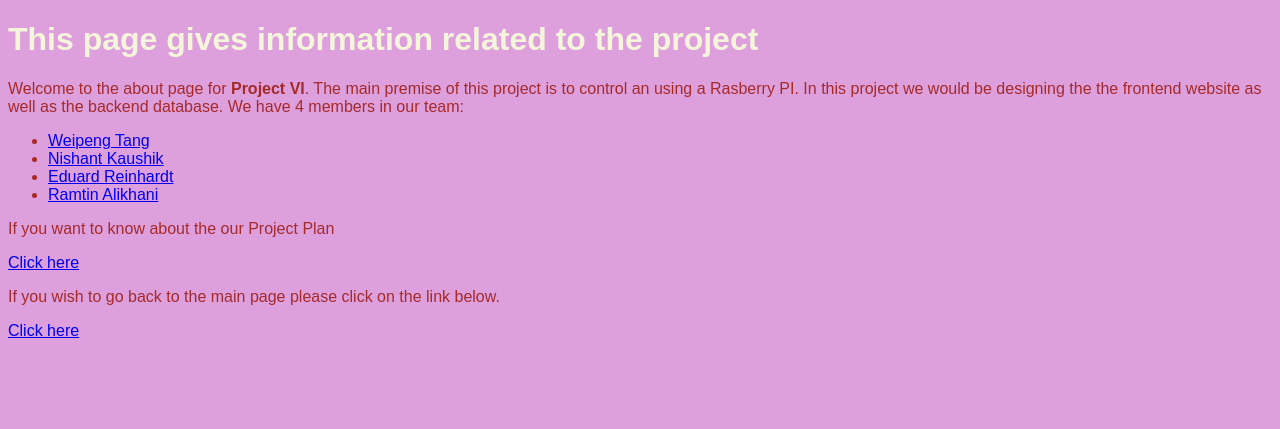
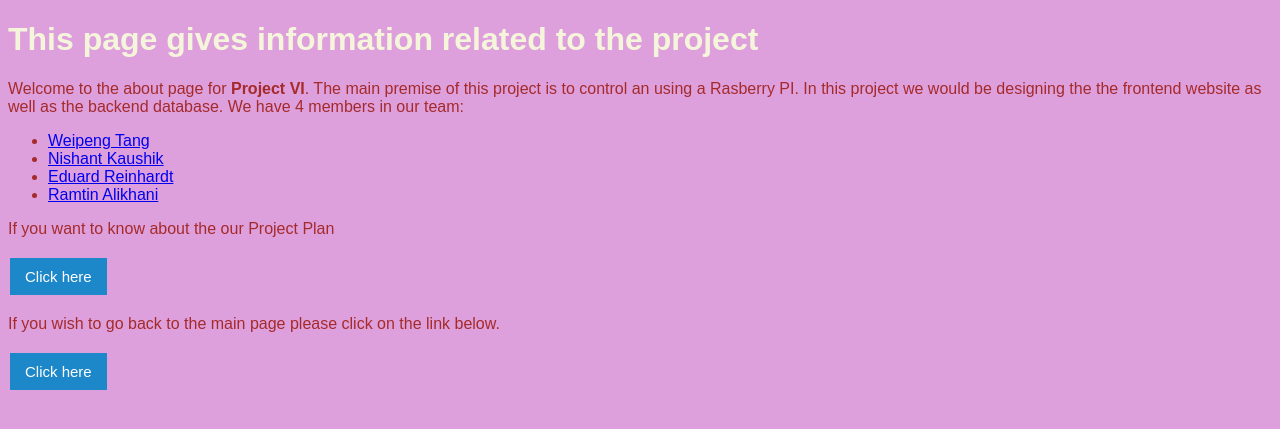
Before and after one commit to phoenixtomcat/Elevator_Project, a PHP site: page /about.html in a window 1280 px wide. Shown: the top 429 px of the page. Run offline with PHP 8.4, Linux system fonts and the light colour scheme.

Commit message:
Changed a few click here to buttons

```diff
--- a/ESE-Project-Team-Nishant/Engineering_Project_VI/HTML/project_info/about.css
+++ b/ESE-Project-Team-Nishant/Engineering_Project_VI/HTML/project_info/about.css
@@ -1,4 +1,17 @@
 /*CSS for Projects Info*/
+.button{
+  background-color: #1c87c9;
+  border: none;
+  color: white;
+  padding: 10px 15px;
+  text-align: center;
+  text-decoration: none;
+  display: inline-block;
+  font-size: 15px;
+  margin: 4px 2px;
+  cursor: pointer;
+}
+
 body {
     background-color: plum;
     color: brown;
--- a/ESE-Project-Team-Nishant/Engineering_Project_VI/HTML/project_info/about.html
+++ b/ESE-Project-Team-Nishant/Engineering_Project_VI/HTML/project_info/about.html
@@ -15,8 +15,8 @@
             <li> <a href = "../teammate_info/about.html">Ramtin Alikhani</a></li>
         </ul>
         <p>If you want to know about the our Project Plan</p>
-        <a href="project_plan.html">Click here</a>
+        <a href="project_plan.html" class="button">Click here</a>
         <p>If you wish to go back to the main page please click on the link below.</p>
-        <a href = "../index_page/index.html">Click here</a>
+        <a href = "../index_page/index.html" class="button">Click here</a>
     </body>
 </html>
--- a/ESE-Project-Team-Nishant/Engineering_Project_VI/HTML/project_info/project_plan.html
+++ b/ESE-Project-Team-Nishant/Engineering_Project_VI/HTML/project_info/project_plan.html
@@ -150,5 +150,5 @@
         </tbody>
     </table>
     <p>If you wish to go back to the main page please click on the link below.</p>
-        <a href = "../index_page/index.html">Click here</a>
+        <a href = "../index_page/index.html" class="button">Click here</a>
 </html>
--- a/ESE-Project-Team-Nishant/Engineering_Project_VI/HTML/teammate_info/about.html
+++ b/ESE-Project-Team-Nishant/Engineering_Project_VI/HTML/teammate_info/about.html
@@ -15,6 +15,6 @@
         <h2 id = "ra">This is Ramtin</h2>
         <img src="../images/pic_ra.png" alt="Image of Ramtin" title = "Ramtin" width = "150"/>
         <p>If you wish to go back to the main page please click on the link below.</p>
-        <a href = "../index_page/index.html">Click here</a>
+        <a href = "../index_page/index.html" class="button">Click here</a>
     </body>
 </html>
```
Also changed, not shown: ESE-Project-Team-Nishant/Engineering_Project_VI/HTML/project_info/project_plan.css (+12 -0 lines), ESE-Project-Team-Nishant/Engineering_Project_VI/HTML/teammate_info/about.css (+13 -0 lines).
